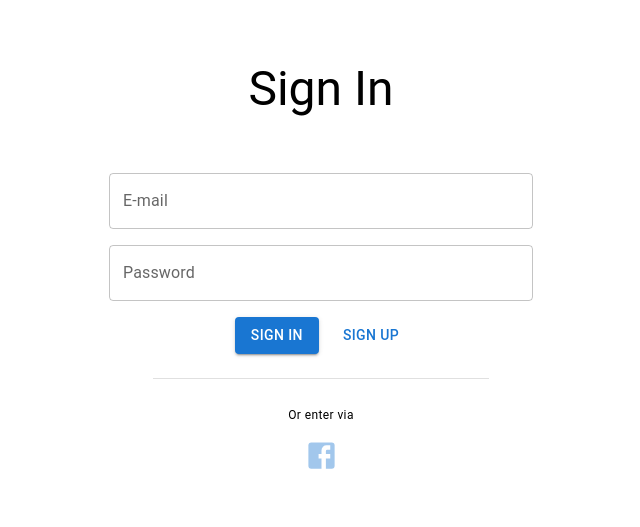
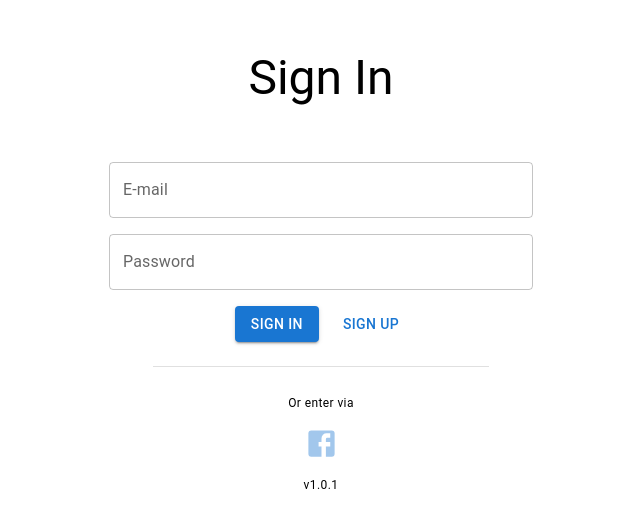
Before and after one commit to retarcorp/gy-prototype, a React (Create React App) app in the folder frontend/: page / in a window 1280 px wide. Shown: the part 119-646 px from the top of the page, without its empty margins (319-959 px from the left). Built offline with nearby package versions, Linux system fonts and the light colour scheme.

Commit message:
buildpsec.yml

```diff
--- a/frontend/buildspec.yaml
+++ b/frontend/buildspec.yaml
@@ -4,5 +4,7 @@ phases:
   build:
     commands:
       - cd frontend
-      - npm install
+      - npm install --force
       - npm run build
+      - npm run deploy
+      - aws cloudfront create-invalidation --distribution-id "E1KJCOULUCTNVF" --paths "/*"
--- a/frontend/src/views/Facade/AuthFacade/SocialButtons.js
+++ b/frontend/src/views/Facade/AuthFacade/SocialButtons.js
@@ -18,5 +18,8 @@ export default function SocialButtons(props) {
                     </IconButton>
                 </Grid>
             </Grid>
+            <Grid item xs={12}>
+                <Typography variant="caption" textAlign='center'>v1.0.1</Typography>
+            </Grid>
         </Grid></>
 }
```
Also changed, not shown: 1 other file (tests, documents, lock files or other folders).
